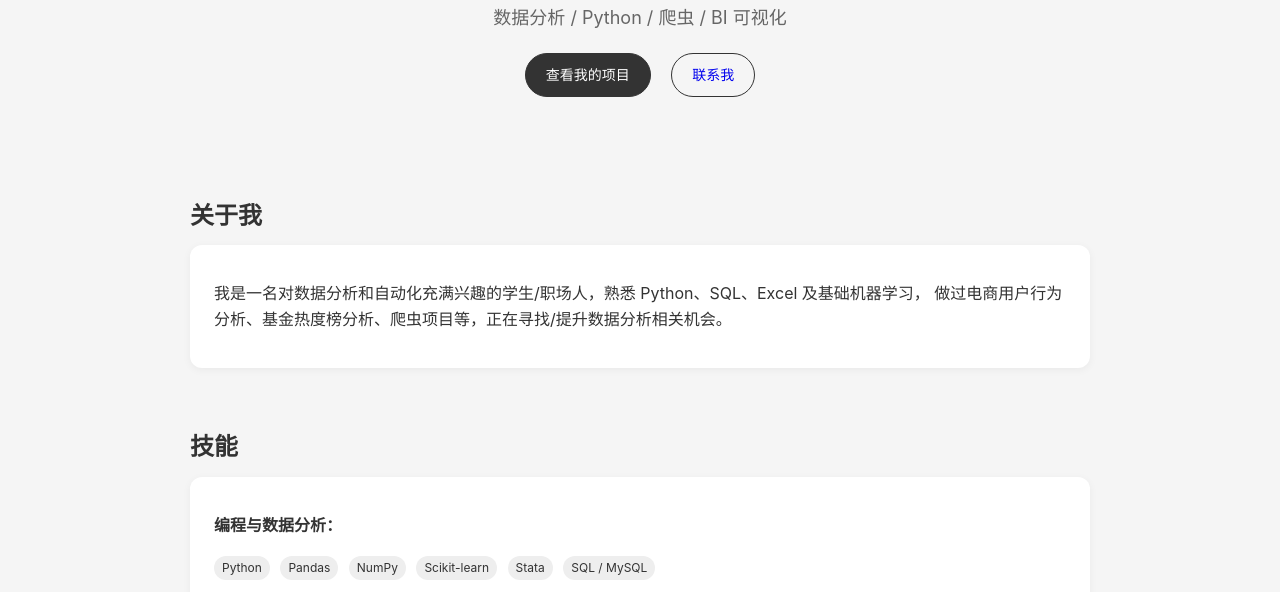
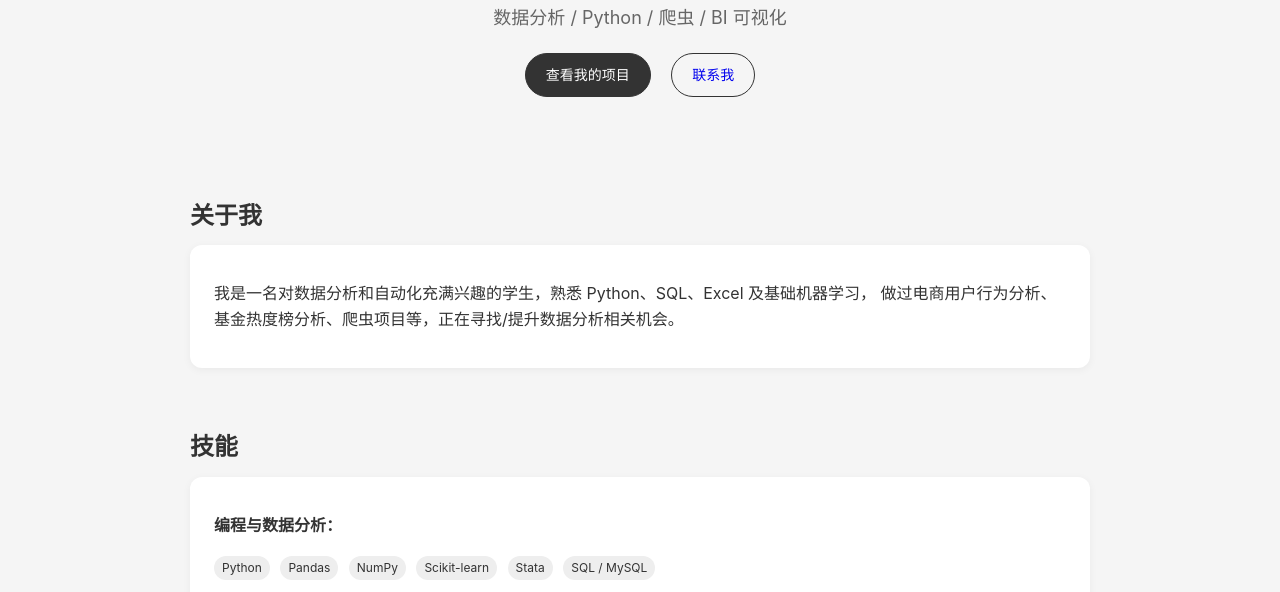
Before and after one commit to J-diallo/laingjinli.github.io, a plain HTML site: page index.html in a window 1280 px wide. Shown: the part 208-800 px from the top of the page. Drawn offline with Linux system fonts and the light colour scheme.

Commit message:
update detail

```diff
--- a/index.html
+++ b/index.html
@@ -143,7 +143,7 @@
         <div class="card">
 
             <p>
-                我是一名对数据分析和自动化充满兴趣的学生/职场人，熟悉 Python、SQL、Excel 及基础机器学习，
+                我是一名对数据分析和自动化充满兴趣的学生，熟悉 Python、SQL、Excel 及基础机器学习，
                 做过电商用户行为分析、基金热度榜分析、爬虫项目等，正在寻找/提升数据分析相关机会。
             </p>
         </div>
```
